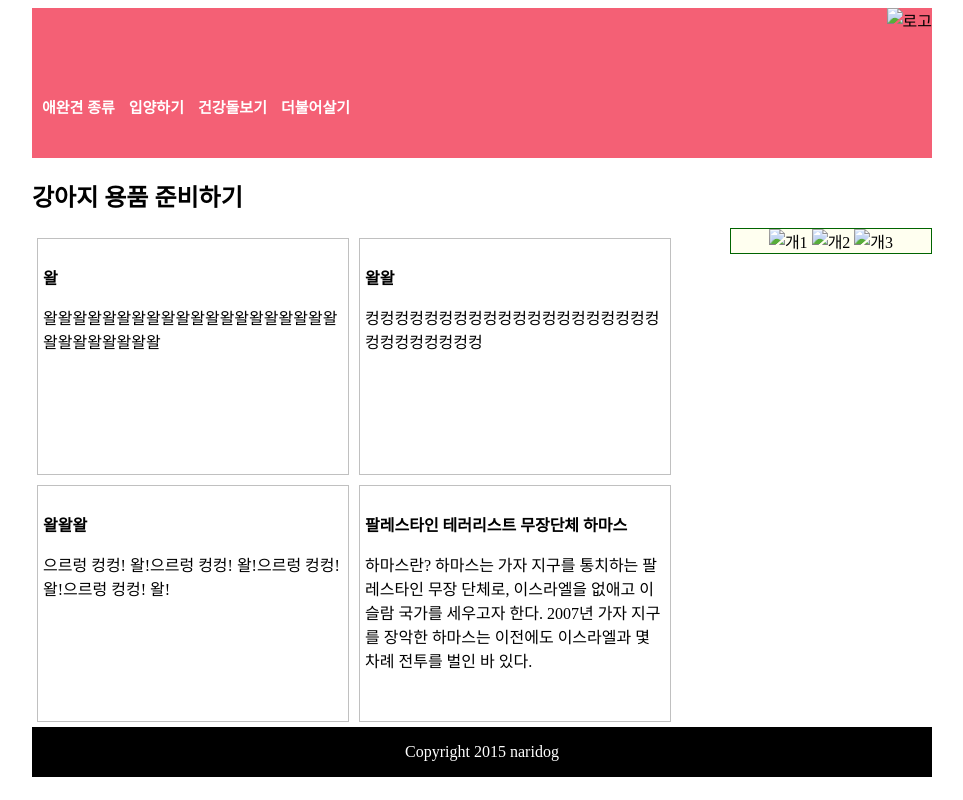
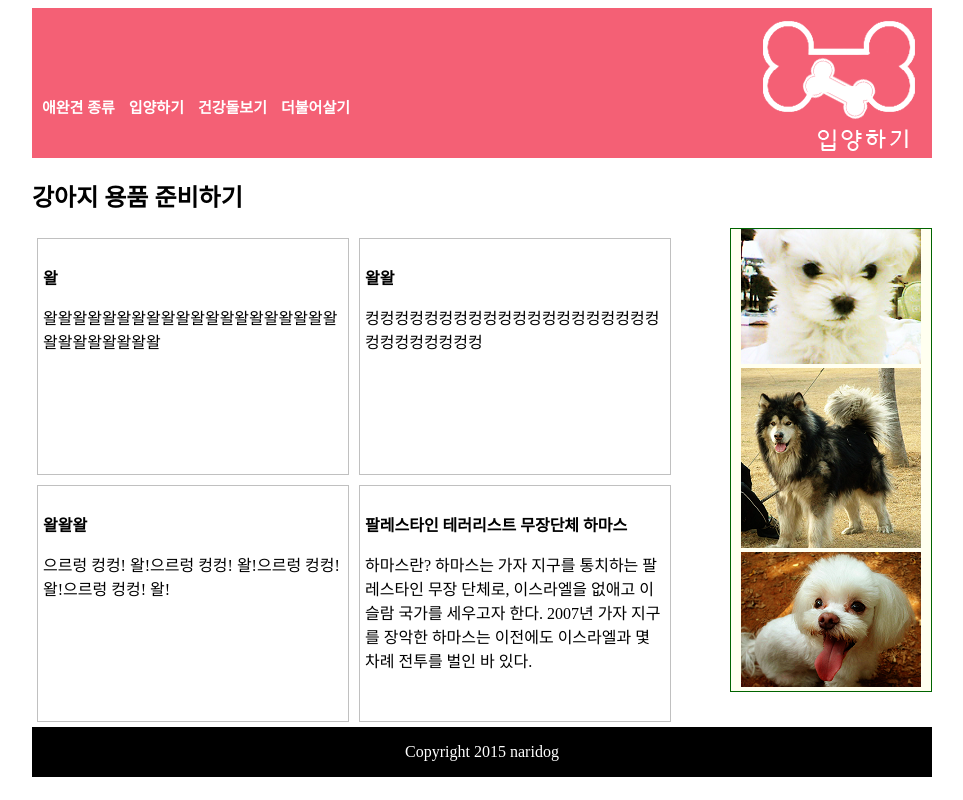
Before and after one commit to bobRichad/tripsitepjt1, a plain HTML site: page index.html in a window 1280 px wide. Shown: the whole page, without its empty margins (158-1121 px from the left). Drawn offline with Linux system fonts and the light colour scheme; the site is published under a folder, as on GitHub Pages, so addresses that start at the root find nothing.

Commit message:
Update index.html
사진 경로 변경

```diff
--- a/index.html
+++ b/index.html
@@ -121,7 +121,7 @@
 				<li>더불어살기</li>
 				</ul>
 			</nav>
-			<img src="/images/nav2.png" alt="로고">
+			<img src="images/nav2.png" alt="로고">
 		</header>
 
 		<section>
@@ -146,9 +146,9 @@
 			</article>
 		</section>
 		<div id="right">
-			<img src="/images/1.png" alt="개1">
-			<img src="/images/2.png" alt="개2">
-			<img src="/images/3.png" alt="개3">
+			<img src="images/1.png" alt="개1">
+			<img src="images/2.png" alt="개2">
+			<img src="images/3.png" alt="개3">
 		</div>
 		<footer>
 			<p>Copyright 2015 naridog</p>
```
